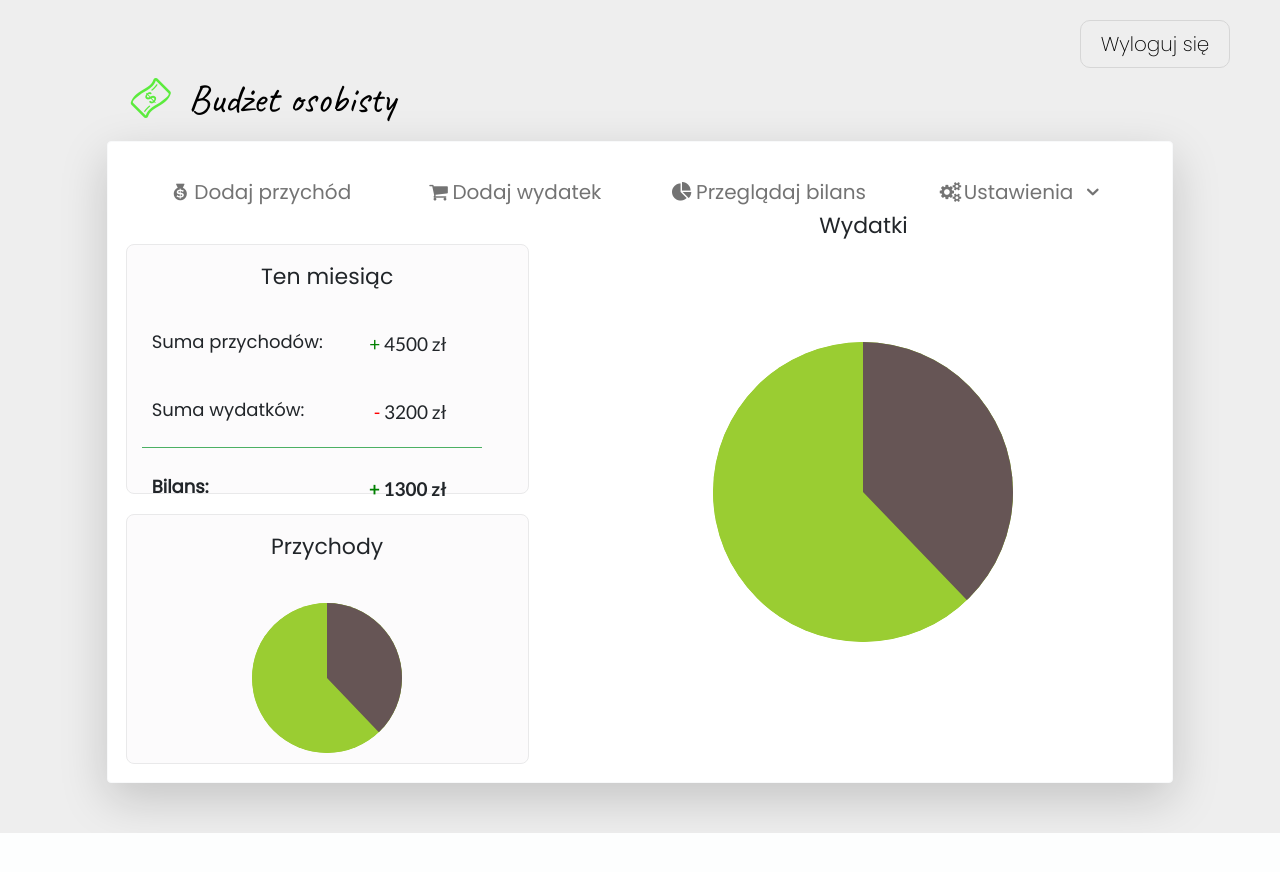
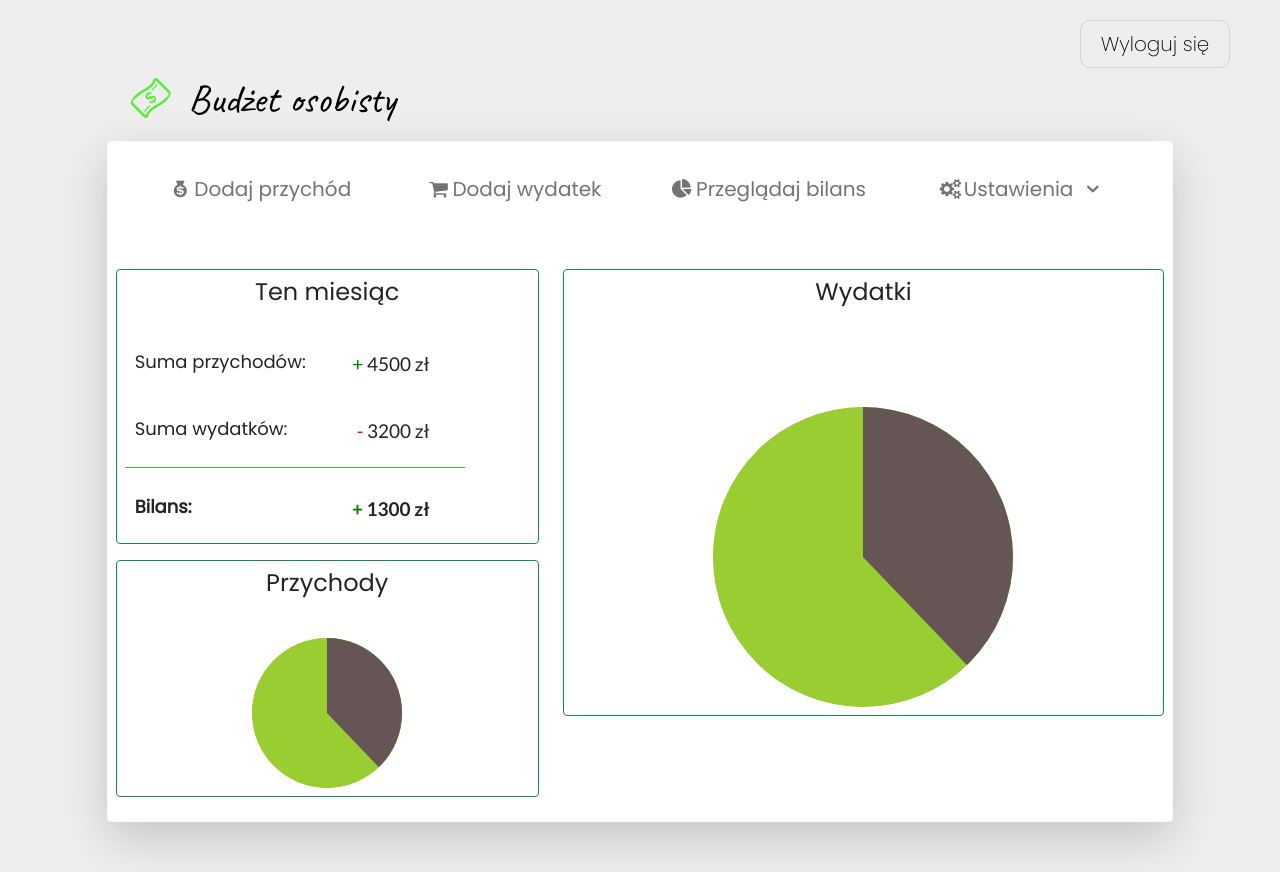
Before and after one commit to pawelmajchrzak/PersonalBudgetWEB, a PHP site: page /mainmenu.html in a window 1280 px wide. Before the commit the page ends 833 px from the top, so only its background shows below. Run offline with PHP 8.4, Linux system fonts and the light colour scheme.

Commit message:
mainmenu: delete some classes in file style.css

```diff
--- a/mainmenu.html
+++ b/mainmenu.html
@@ -6,42 +6,49 @@
 
 	<title>Budżet osobisty</title>
 
-	<meta name="description" content="Budżet osobisty to aplikacja internetowa, która pozwoli Tobie oraz Twojej rodzinie lepiej zarządzać finansami. Dzięki niej, zobaczysz trendy swoich przychodów i wydatków oraz analizę bilansu - co w pewnością pozwoli Ci podjąć pewne przemyślane kroki w celu polepszenia swojej sytuacji materialnej!" />
+	<meta name="description" content="Budżet osobisty to aplikacja internetowa, która pozwoli Tobie oraz Twojej rodzinie lepiej zarządzać finansami. Dzięki niej, zobaczysz trendy swoich przychodów i wydatków oraz analizę bilansu - co z pewnością pozwoli Ci podjąć pewne przemyślane kroki w celu polepszenia swojej sytuacji materialnej!" />
 	<meta name="keywords" content="budżet, osobisty, personal, budget, przychody, wydatki, bilans, finanse, rodzinny, aplikacja, internetowa, oszczędności, portfel" />
 
 
 	<link rel="stylesheet" href="css/bootstrap.min.css">
-	<link rel="stylesheet" href="style.css" type="text/css" />
+
 	<link rel="preconnect" href="https://fonts.gstatic.com">
 	<link href="https://fonts.googleapis.com/css2?family=Caveat&family=Lato:wght@300;400;700&family=Poppins:wght@200;400&display=swap" rel="stylesheet">
 	<link rel="stylesheet" href="css/fontello.css" type="text/css" />
 	<link rel="icon" href="image/logo.png" type="image/png">
+	<link rel="stylesheet" href="style.css" type="text/css" />
 </head>
 
 <body>
-
 	<a href="login.html"><div class="button">Wyloguj się</div></a>
 	<div style="clear: both;"></div>
 
-	<header class="col-12 col-lg-11 col-xl-10 col-xxl-8 px-3">
+	<header class="col-12 col-lg-11 col-xl-10 col-xxl-8 px-3 m-auto">
 		<h1 class="logo"><a href="mainmenu.html" class="cleanLink"><i class="icon-money"></i>  Budżet osobisty</a></h1>
 	</header>
 
-	<div class="col-12 col-lg-11 col-xl-10 col-xxl-8 bg-white m-2 m-lg-auto border border-light rounded p-2 shadow-lg">
+	<div class="col-lg-11 col-xl-10 col-xxl-8 bg-white m-2 m-lg-auto border border-light rounded p-2 shadow-lg">
 
-		<nav class="navbar navbar-light text-center navbar-expand-lg pt-3 px-3 ">
+		<nav class="navbar navbar-light text-center navbar-expand-lg pt-3 px-3 mb-4">
 
-			<button class="navbar-toggler" type="button" data-bs-toggle="collapse" data-bs-target="#menu" aria-controls="menu" aria-expanded="false" aria-label="Przełącznik nawigacji">
+			<button class="navbar-toggler"
+					type="button"
+					data-bs-toggle="collapse"
+					data-bs-target="#menu"
+					aria-controls="menu"
+					aria-expanded="false"
+					aria-label="Przełącznik nawigacji"
+			>
 				<span class="navbar-toggler-icon"></span>
 			</button>
 
 			<div class="collapse navbar-collapse" id="menu">
 
 				<ol class="navbar-nav m-lg-auto col-12">
-					<li class="nav-item col-3"><a class="nav-link" href="addIncome.html"><i class="icon-money-1"></i>Dodaj przychód</a></li>
-					<li class="nav-item col-3"><a class="nav-link" href="addExpense.html"><i class="icon-basket"></i>Dodaj wydatek</a></li>
-					<li class="nav-item col-3"><a class="nav-link" href="viewBalanceSheet.html"><i class="icon-chart-pie"></i>Przeglądaj bilans</a></li>
-					<li class="nav-item dropdown col-3"><a class="nav-link" href="" data-toggle="dropdown" role="button" aria-expanded="false" id="submenu" aria-haspopup="true"><i class="icon-cog-alt"></i>Ustawienia <i class="icon-down-open"></i></a>
+					<li class="nav-item col-lg-3"><a class="nav-link" href="addIncome.html"><i class="icon-money-1"></i>Dodaj przychód</a></li>
+					<li class="nav-item col-lg-3"><a class="nav-link" href="addExpense.html"><i class="icon-basket"></i>Dodaj wydatek</a></li>
+					<li class="nav-item col-lg-3"><a class="nav-link" href="viewBalanceSheet.html"><i class="icon-chart-pie"></i>Przeglądaj bilans</a></li>
+					<li class="nav-item dropdown col-lg-3"><a class="nav-link" href="" data-toggle="dropdown" role="button" aria-expanded="false" id="submenu" aria-haspopup="true"><i class="icon-cog-alt"></i>Ustawienia <i class="icon-down-open"></i></a>
 						<ul class="dropdown-menu" aria-labelledby="submenu">
 							<li><a class="dropdown-item" href="#">Edytuj konto</a></li>
 							<li><a class="dropdown-item" href="#">Preferencje użytkownika</a></li>
@@ -56,13 +63,13 @@
 		<main>
 
 			<div class="row">
-				<div class="col-12 col-lg-5">
+				<div class="col-12 col-lg-5" >
 
 					<article>
 
-						<div class="balanceField">
+						<div class="my-3 border border-success rounded p-2">
 
-							<header class="subtitle">
+							<header class="h4 text-center mb-3">
 								Ten miesiąc
 							</header>
 
@@ -90,9 +97,9 @@
 
 					<article>
 
-						<div class="incomeField">
+						<div class="my-3 border border-success rounded p-2">
 
-							<header class="subtitle">
+							<header class="h4 text-center mb-3">
 								Przychody
 							</header>
 
@@ -110,12 +117,12 @@
 
 				</div>
 
+				<div class="col-12 col-lg-7">
+					<article>
+						<div class="my-3 border border-success rounded p-2">
 
 
-					<div class="col-12 col-lg-7">
-
-					<article>
-						<header class="subtitle">
+								<header class="h4 text-center mb-3">
 									Wydatki
 								</header>
 
@@ -128,12 +135,11 @@
 										</div>
 
 								</section>
-					</article>
+
 
 						</div>
-
-
-
+					</article>
+				</div>
 			</div>
 
 		</main>
--- a/style.css
+++ b/style.css
@@ -26,12 +26,6 @@ body
 	background-color: #e6e6e6;
 }
 
-header
-{
-	margin-left: auto;
-	margin-right: auto;
-}
-
 h1.logo
 {
 	font-size: 40px;
@@ -41,20 +35,14 @@ h1.logo
 	margin-top: 10px;
 	margin-bottom: 22px;
 }
-#container
-{
-	background-color: #fff;
-	margin-left: auto;
-	margin-right: auto;
-	width: 500px;
-	height: 440px;
-	border: 1px solid #eee;
-	border-radius: 10px;
-	padding: 20px 40px;
-	webkit-box-shadow: 0px 0px 21px -6px rgba(122,122,122,1);
-	-moz-box-shadow: 0px 0px 21px -6px rgba(122,122,122,1);
-	box-shadow: 0px 0px 21px -6px rgba(122,122,122,1);
-}
+
+
+
+
+
+
+
+
 
 h2
 {
@@ -171,122 +159,42 @@ input[type=submit]:hover
 
 
 
-ol
-{
-	margin: 0;
-	padding: 0;
-	list-style-type: none;
-	font-size: 18px;
-	height: 35px;
-	line-height: 200%;
-	display: inline-block;
-}
 
-ol a
-{
-	color: #2e2e2e;
-	text-decoration: none;
-	display: block;
-	font-weight: 400px;
-	font-size:20px;
-}
+
+
 
 ol > li
 {
-	float: left;
-	width: 230px;
-	height: 40px;
+	height: 55px;
 }
 
 ol > li:hover > a
 {
-	color: #4bb063;
 	border-bottom: 2px solid #4bb063;
-	padding-bottom: 25px;
-}
-
-ol > li > ul
-{
-	list-style-type: none;
-	padding: 0;
-	margin: 0;
-	height: 40px;
-	display: none;
-
+	padding-bottom: 15px;
 }
 
 ol > li:hover > ul
 {
 	display: block;
-
 }
 
-ol > li > ul > li
-{
-	background-color: #fff;
-	position: relative;
-	z-index: 100;
-}
+
 
 ol > li > ul > li > a
 {
 	font-size: 16px;
-}
-
-ol > li > ul > li:hover
-{
-	background-color: #4bb063;
+	height: 30px;
 }
 
 ol > li > ul > li:hover > a
 {
-	color: #fff;
+	border-bottom: 1px solid #4bb063;
+	height: 30px;
 }
 
-.balanceField
-{
-	border: 1px solid #e9e9ea;
-	border-radius: 8px;
-	padding: 15px;
 
-	height: 250px;
-	margin: 10px;
-	margin-top: 35px;
-	background-color: #fcfbfc;
-}
 
-.incomeField
-{
-	border: 1px solid #e9e9ea;
-	border-radius: 8px;
-	padding: 15px;
-
-	height: 250px;
-	margin: 10px;
-	margin-top: 20px;
-	background-color: #fcfbfc;
-}
-
-.expenseField
-{
-	border: 1px solid #e9e9ea;
-	border-radius: 8px;
-	padding: 15px;
-
-	height: 552px;
-	margin: 10px;
-	margin-top: 35px;
-	float: left;
-	background-color: #fcfbfc;
-}
-
-.subtitle
-{
-	text-align: center;
-	width: 100%;
-	margin-bottom: 10px;
-	font-size: 22px;
-}
 
 .variableName
 {
```
Also changed, not shown: main.scss (added). Lines whose indentation alone changed are shown as unchanged.
